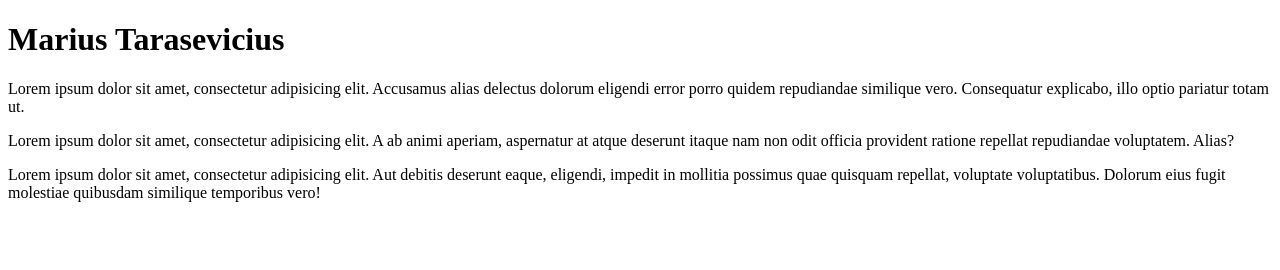
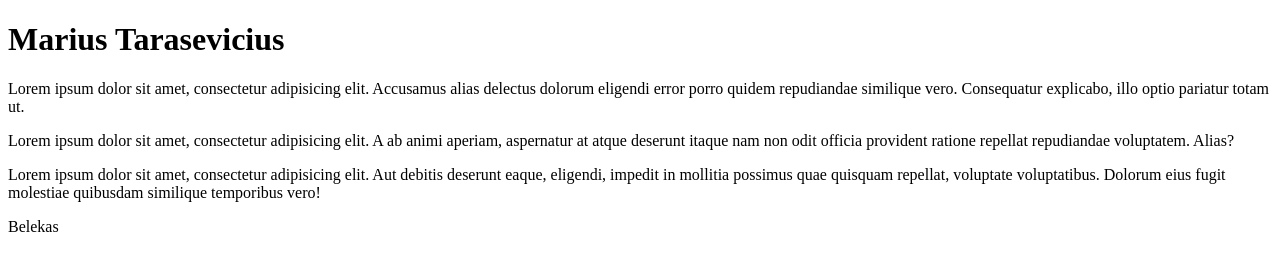
Before and after one commit to ttherex/class, a plain HTML site: page index.html in a window 1280 px wide. Drawn offline with Linux system fonts and the light colour scheme.

Commit message:
New paragraph

```diff
--- a/index.html
+++ b/index.html
@@ -15,5 +15,9 @@
 <p>Lorem ipsum dolor sit amet, consectetur adipisicing elit. Aut debitis deserunt eaque, eligendi, impedit in
     mollitia possimus quae
     quisquam repellat, voluptate voluptatibus. Dolorum eius fugit molestiae quibusdam similique temporibus vero!</p>
+<p>Belekas</p>
+
 </body>
+
+
 </html>
```
